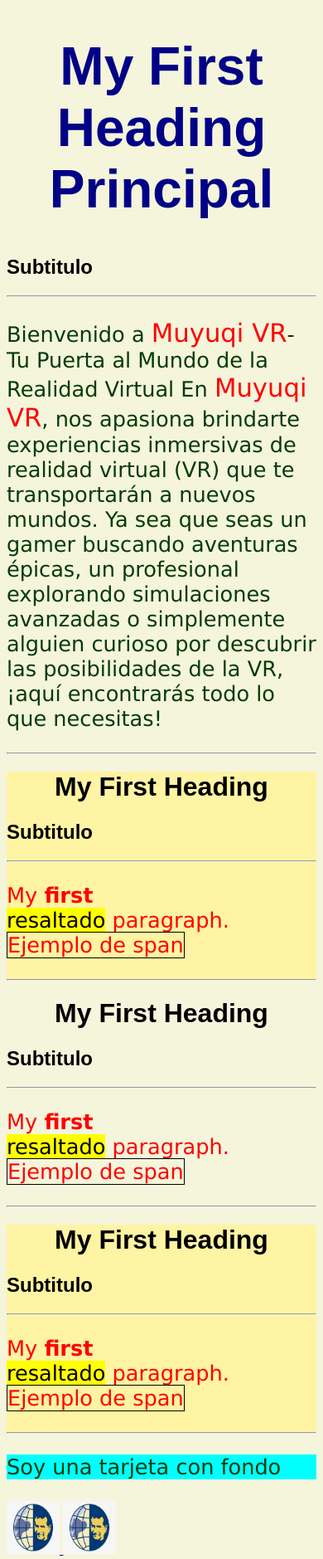
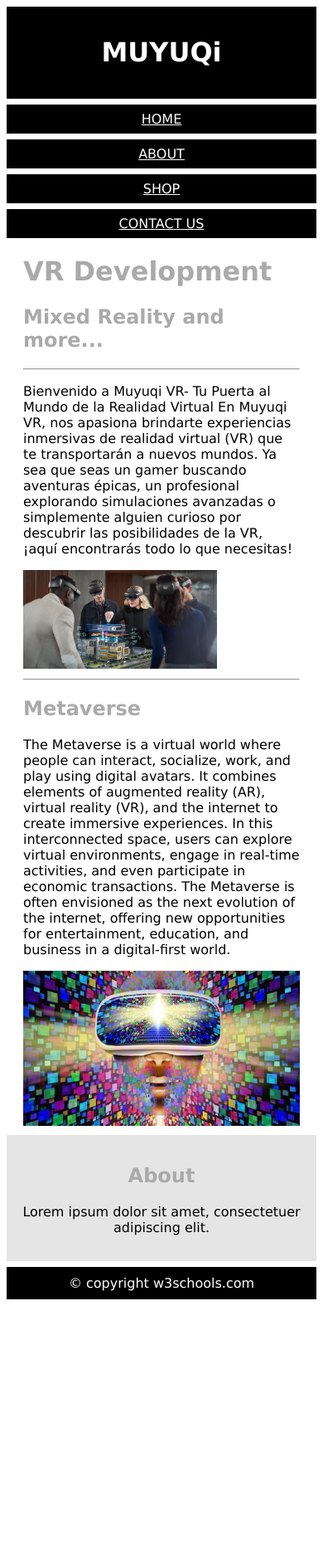
Before and after one commit to MakuP5/webNegocios, a plain HTML site: page index.html in a window 390 px wide. Shown: the whole page at 83% size. After the commit the page ends 1574 px from the top, so only its background shows below. Drawn offline with Linux system fonts and the light colour scheme.

Commit message:
Cambios en la página
Se agrego contenido a la página y se esta configurando el sistema responsive.

```diff
--- a/index.html
+++ b/index.html
@@ -1,51 +1,53 @@
 <!DOCTYPE html>
 <html>
     <head>
-    <title>VRSolution</title>
-    <link rel="stylesheet" href="misEstilosVR.css">
+        <meta name="viewport" content="width=device-width, initial-scale=1.0">
+        <link rel="stylesheet" href="misEstilosResponsive.css">
         <meta charset="UTF-8">
         <meta name="keywords" content="VR, AR, Virtual Reality">
         <meta name="description" content="VR Development">
         <meta name="author" content="Andrés Calle">
         <meta name="viewport" content="width=device-width, initial-scale=1.0">
     </head>
-<body>
-<!-- Prueba de estilos en HTML -->
-    <div>
-        <h1 class="titulo principal">My First Heading Principal</h1>
-        <h2>Subtitulo</h2>
+    <body style="font-family:Verdana;color:#aaaaaa;">
+
+        <div style="color:white;background-color:#000000;padding:15px;text-align:center;">
+        <h1>MUYUQi</h1>
+        </div>
+
+        <div style="overflow:auto">
+        <div class="menu">
+            <a href="#">HOME</a>
+            <a href="#">ABOUT</a>
+            <a href="#">SHOP</a>
+            <a href="#">CONTACT US</a>
+        </div>
+
+        <div class="main">
+            <h1 class="titulo principal">VR Development</h1>
+            <h2>Mixed Reality and more...</h2>
             <hr>
             <p>
                 Bienvenido a <span class="note">Muyuqi VR</span>- Tu Puerta al Mundo de la Realidad Virtual
                 En <span class="note">Muyuqi VR</span>, nos apasiona brindarte experiencias inmersivas de realidad virtual (VR) que te transportarán a nuevos mundos. Ya sea que seas un gamer buscando aventuras épicas, un profesional explorando simulaciones avanzadas o simplemente alguien curioso por descubrir las posibilidades de la VR, ¡aquí encontrarás todo lo que necesitas!
             </p>
+            <img class="imagen" style="width: 70%;" src="img/mr.jpg" >
             <hr>
+            <h2>Metaverse</h2>
+            <p>
+                The Metaverse is a virtual world where people can interact, socialize, work, and play using digital avatars. It combines elements of augmented reality (AR), virtual reality (VR), and the internet to create immersive experiences. In this interconnected space, users can explore virtual environments, engage in real-time activities, and even participate in economic transactions. The Metaverse is often envisioned as the next evolution of the internet, offering new opportunities for entertainment, education, and business in a digital-first world.
+            </p>
+            <img class="imagen" src="img/metaverso.jpg" >
+
         </div>
-    <div class="tarjeta">
-        <h1 class="titulo">My First Heading</h1>
-        <h2>Subtitulo</h2>
-        <hr>
-        <p style="color:rgb(255, 0, 0);font-size:160%;font-family:verdana;">My <strong>first</strong> <br> <mark>resaltado</mark> paragraph. <span style="border: 1px solid black">Ejemplo de span</span> </p>
-        <hr>
+
+        <div class="right">
+            <h2>About</h2>
+            <p>Lorem ipsum dolor sit amet, consectetuer adipiscing elit.</p>
         </div>
-    <div>
-        <h1 class="titulo">My First Heading</h1>
-        <h2>Subtitulo</h2>
-        <hr>
-        <p style="color:rgb(255, 0, 0);font-size:160%;font-family:verdana;">My <strong>first</strong> <br> <mark>resaltado</mark> paragraph. <span style="border: 1px solid black">Ejemplo de span</span> </p>
-        <hr>
         </div>
-    <div class="tarjeta">
-        <h1 class="titulo">My First Heading</h1>
-        <h2>Subtitulo</h2>
-        <hr>
-        <p style="color:rgb(255, 0, 0);font-size:160%;font-family:verdana;">My <strong>first</strong> <br> <mark>resaltado</mark> paragraph. <span style="border: 1px solid black">Ejemplo de span</span> </p>
-        <hr>
-    </div>
-    <p class="tarjeta">Soy una tarjeta con fondo</p>
-    <a style="margin: auto;" href="https://www.ups.edu.ec"> <img src="img/logo.png" alt="W3Schools.com" width="64" height="64">
-    <a style="margin: auto;" href="vr.html"> <img src="img/logo.png" alt="W3Schools.com" width="64" height="64">
-    </div>
-    </a>
+
+        <div style="color:white;background-color:#000000;text-align:center;padding:10px;margin-top:7px;">© copyright w3schools.com</div>
+
     </body>
     </html>
--- /dev/null
+++ b/misEstilosResponsive.css
@@ -0,0 +1,49 @@
+* {
+  box-sizing: border-box;
+}
+
+.menu {
+  float: left;
+  width: 20%;
+  text-align: center;
+}
+
+.menu a {
+  background-color: #000000;
+  padding: 8px;
+  margin-top: 7px;
+  display: block;
+  width: 100%;
+  color: rgb(255, 255, 255);
+}
+
+.main {
+  float: left;
+  width: 60%;
+  padding: 0 20px;
+}
+
+.right {
+  background-color: #e5e5e5;
+  float: left;
+  width: 20%;
+  padding: 15px;
+  margin-top: 7px;
+  text-align: center;
+}
+
+@media only screen and (max-width: 620px) {
+  /* For mobile phones: */
+  .menu, .main, .right {
+    width: 100%;
+  }
+
+  p{
+    color:rgb(0, 0, 0);
+  }
+
+  .imagen{
+    max-width:100%;
+    height:auto;
+  }
+}
--- a/misEstilosVR2.css
+++ /dev/null
@@ -1,87 +0,0 @@
-* {
-    box-sizing: border-box;
-  }
-
-  body {
-    font-family: Arial, Helvetica, sans-serif;
-  }
-
-  /* Style the header */
-  header {
-    background-color: #666;
-    padding: 30px;
-    text-align: center;
-    font-size: 35px;
-    color: white;
-  }
-
-  /* Create two columns/boxes that floats next to each other */
-  nav {
-    float: left;
-    width: 30%;
-    height: 300px; /* only for demonstration, should be removed */
-    background: #ccc;
-    padding: 20px;
-  }
-
-  /* Style the list inside the menu */
-  nav ul {
-    list-style-type: none;
-    padding: 0;
-  }
-
-  article {
-    float: left;
-    padding: 20px;
-    width: 70%;
-    background-color: #f1f1f1;
-    height: 300px; /* only for demonstration, should be removed */
-  }
-
-  /* Clear floats after the columns */
-  section::after {
-    content: "";
-    display: table;
-    clear: both;
-  }
-
-  /* Style the footer */
-  footer {
-    background-color: #777;
-    padding: 10px;
-    text-align: center;
-    color: white;
-  }
-
-  /* Responsive layout - makes the two columns/boxes stack on top of each other instead of next to each other, on small screens */
-  @media (max-width: 600px) {
-    nav, article {
-      width: 100%;
-      height: auto;
-    }
-  }
-
-p{
-    color:rgb(4, 60, 5);
-    font-size:160%;
-    font-family:verdana;
-}
-.tarjeta {
-  background-color: #00ffff;
-}
-
-div.tarjeta {
-  background-color: #FFF4A3;
-}
-.note{
-    font-size: 120%;
-    color: red;
-}
-.titulo {
-    text-align:center;
-    font-size:200%;
-}
-.principal {
-    color: rgb(2, 2, 134);
-    font-size:400%;
-}
```
Also changed, not shown: index2.html (added, +51 -0 lines), img/metaverso.jpg (added), img/mr.jpg (added). Lines whose indentation alone changed are shown as unchanged.
